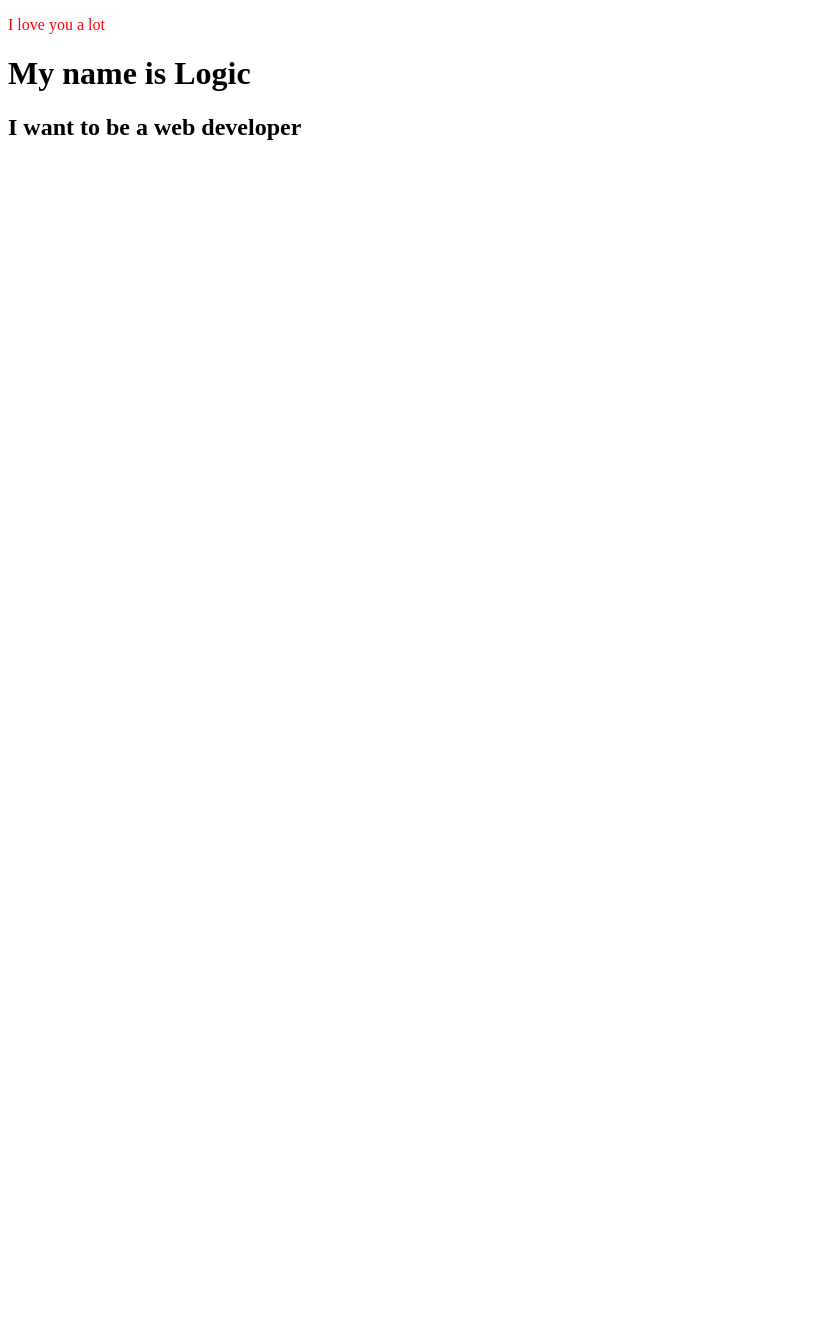
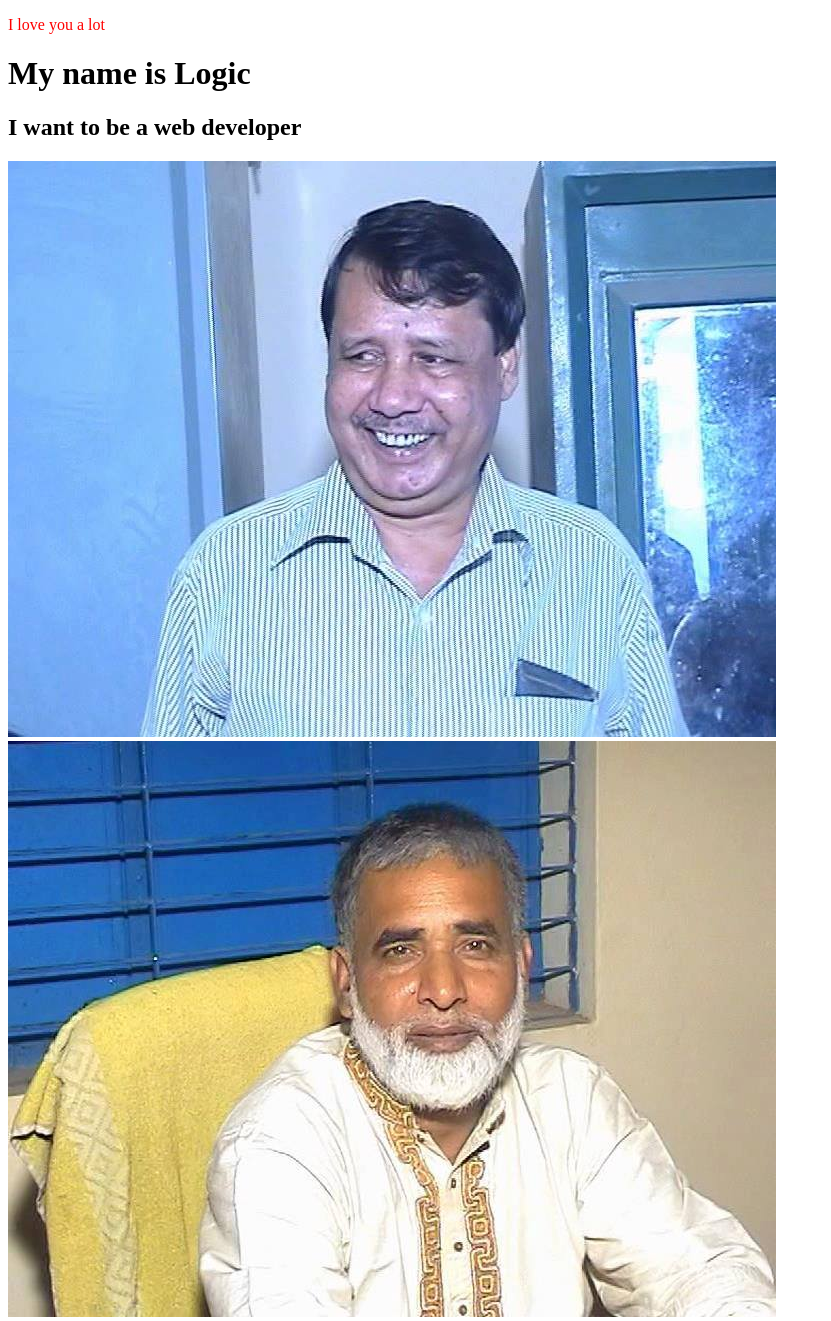
Before and after one commit to LOGIC50/my-first-repo, a plain HTML site: page index.html in a window 1280 px wide. Shown: the top 1321 px of the page, without its empty margins (0-831 px from the left). Before the commit the page ends 800 px from the top, so only its background shows below. Drawn offline with Linux system fonts and the light colour scheme.

Commit message:
picture added

```diff
--- a/index.html
+++ b/index.html
@@ -12,6 +12,9 @@
     <p>I love you a lot</p>
     <h1>My name is Logic</h1>
     <h2>I want to be a web developer</h2>
+    <img src="Hannan Sir.jpg" alt="">
+    <img src="Head Sir.jpg" alt="">
+    <img src="Noyab Sir.jpg" alt="">
 
 </body>
 </html>
```
Also changed, not shown: Hannan Sir.jpg (added), Head Sir.jpg (added), Noyab Sir.jpg (added).
